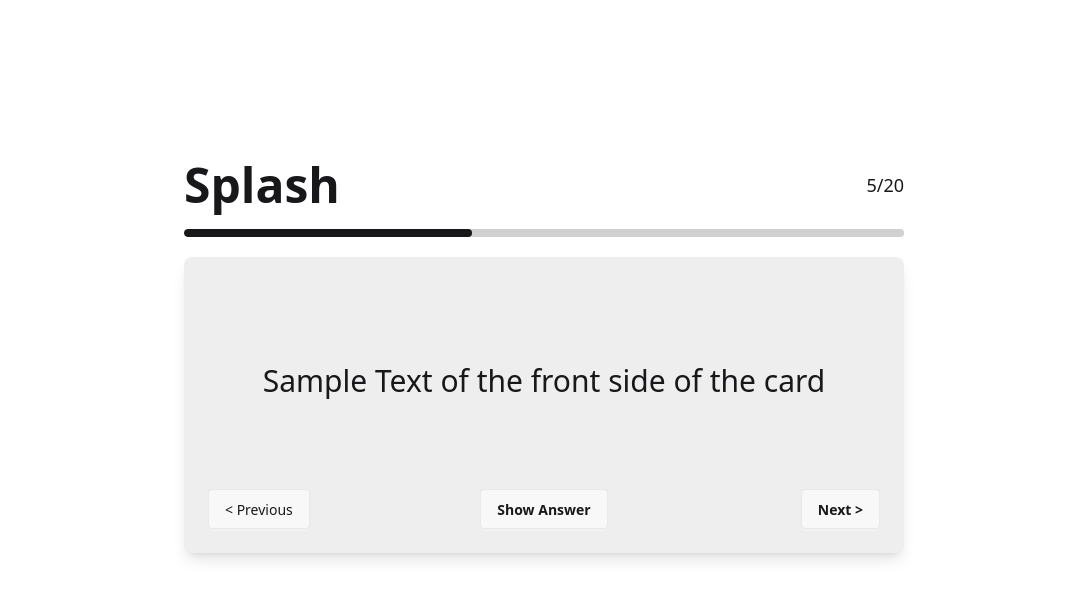
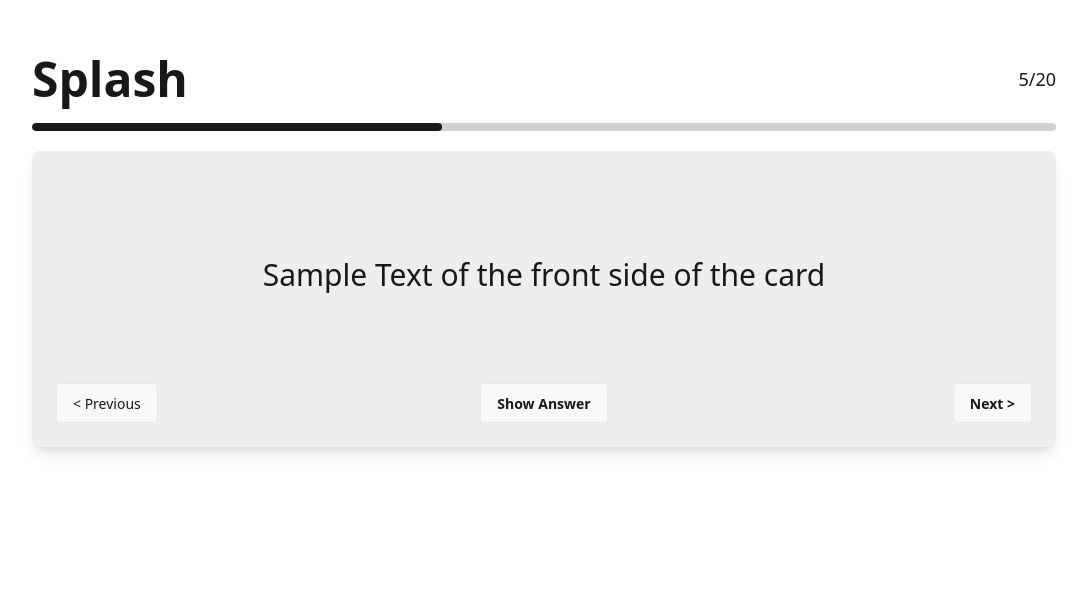
Before and after one commit to dalentri/Splash, a Vue app: page / in a window 1280 px wide. Shown: the part 119-718 px from the top of the page, without its empty margins (96-1183 px from the left). Built offline with nearby package versions, Linux system fonts and the light colour scheme; the HTML template or start-up script is replaced by a standard one.

Commit message:
Centered content and made it obey a max size

```diff
--- a/src/App.vue
+++ b/src/App.vue
@@ -21,36 +21,39 @@ const handleView = () => {
 </script>
 
 <template>
-  <div class="flex flex-col m-70 gap-5">
-    <div class="flex flex-row">
+  <!-- HACK: Temporarily made the screen sort of centered -->
+  <div class="h-screen flex items-center justify-center">
+    <div class="flex flex-col w-full gap-5 max-w-5xl mx-auto items-center mb-15">
+      <div class="flex flex-row w-full">
         <h1 class="text-5xl font-bold flex">Splash</h1>
         <div class="text-lg flex items-center justify-end w-full"><h6>5/20</h6></div>
       </div>
 
-    <progress class="progress" value="40" max="100"></progress>
-    <div class="card bg-base-300 shadow-lg">
+      <progress class="progress w-full" value="40" max="100"></progress>
+
+      <div class="card bg-base-300 shadow-lg w-full">
         <div class="card-body">
-        <div class="h-50 flex">
-          <p v-if="current_side == 'question'" class="text-3xl flex justify-center items-center">
+          <div class="h-50 flex justify-center items-center">
+            <p v-if="current_side == 'question'" class="text-3xl text-center w-full">
               Sample Text of the front side of the card
             </p>
-          <p v-else-if="current_side == 'answer'" class="text-lg flex justify-center items-center">
+            <p v-else-if="current_side == 'answer'" class="text-lg text-center w-full">
               Answer side of the flash card
             </p>
           </div>
+
           <div class="bg-base-600 flex flex-row w-full">
             <div class="w-1/3 flex justify-start">
               <button class="btn font-light">< Previous</button>
             </div>
-
             <div class="w-1/3 flex justify-center">
               <button class="btn" @click="handleView">
                 {{ view_button_text }}
               </button>
             </div>
-
             <div class="w-1/3 flex justify-end">
-            <button class="btn justify-end">Next ></button>
+              <button class="btn">Next ></button>
+            </div>
           </div>
         </div>
       </div>
```
Lines whose indentation alone changed are shown as unchanged.
